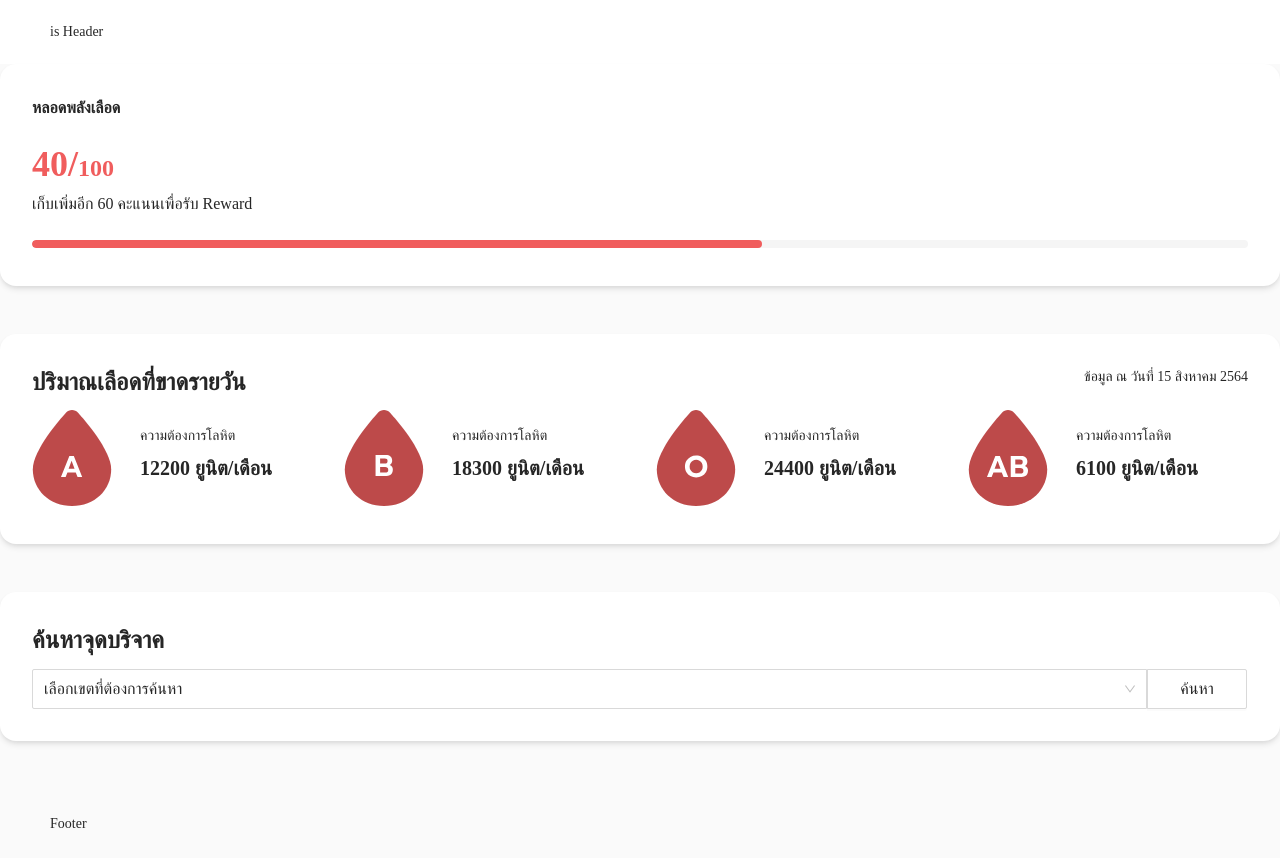
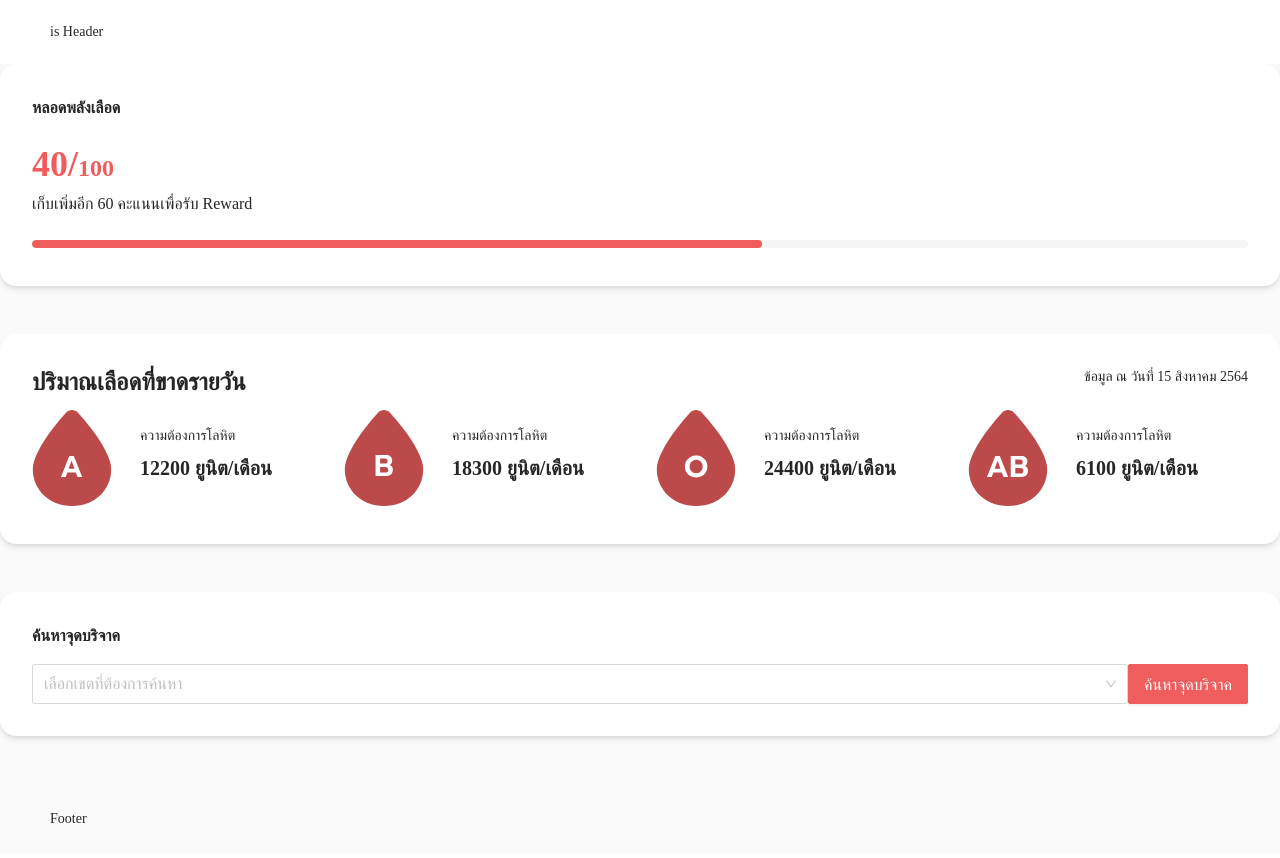
Before and after one commit to WebmasterCamp/ywc18-workshop-c, a React (Create React App) app: page / in a window 1280 px wide. Built offline with nearby package versions, Linux system fonts and the light colour scheme.

Commit message:
clean code

```diff
--- a/src/containers/Home/BloodDonation/index.js
+++ b/src/containers/Home/BloodDonation/index.js
@@ -1,5 +1,5 @@
 import React from "react";
-import { Input, Select, Button } from "antd";
+import { Select, Button } from "antd";
 import { district } from "../../../utilities/district";
 
 const BloodDonation = () => {
--- a/src/containers/Home/SearchLocation/SearchLocation.js
+++ b/src/containers/Home/SearchLocation/SearchLocation.js
@@ -1,4 +1,4 @@
-import { Button, Typography, Input, Select } from 'antd';
+import { Button, Typography, Input, Select } from "antd";
 const { Title } = Typography;
 const { Option } = Select;
 
@@ -10,14 +10,16 @@ const SearchLocation = () => {
         <Input.Group compact>
           <Select
             size="large"
-            style={{ width: 'calc(100% - 100px)' }}
+            style={{ width: "calc(100% - 100px)" }}
             defaultValue="select"
           >
-              <Option value="select" disabled>เลือกเขตที่ต้องการค้นหา</Option>
+            <Option value="select" disabled>
+              เลือกเขตที่ต้องการค้นหา
+            </Option>
             <Option value="Ladkrabang">ลาดกระบัง</Option>
             <Option value="Ladprao">ลาดพร้าว</Option>
           </Select>
-          <Button clas size="large" style={{ width: '100px' }}>
+          <Button size="large" style={{ width: "100px" }}>
             ค้นหา
           </Button>
         </Input.Group>
--- a/src/containers/Home/index.js
+++ b/src/containers/Home/index.js
@@ -3,7 +3,6 @@ import { Layout } from "antd";
 import BloodMacro from "./BloodMacro/BloodMacro";
 import BloodRequire from "./BloodRequire/BloodRequire";
 import BloodDonation from "./BloodDonation";
-import SearchLocation from "./SearchLocation/SearchLocation";
 
 const Home = () => {
   const { Header, Footer, Content } = Layout;
@@ -14,7 +13,7 @@ const Home = () => {
         <Content>
           <BloodMacro />
           <BloodRequire />
-          <SearchLocation />
+          <BloodDonation />
         </Content>
         <Footer>Footer</Footer>
       </Layout>
```
